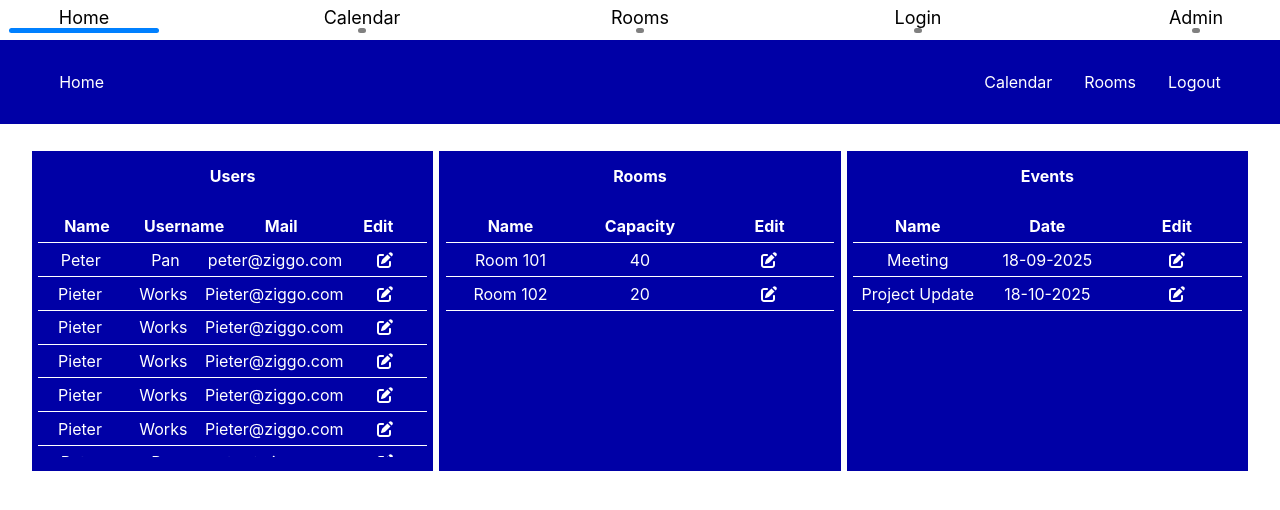
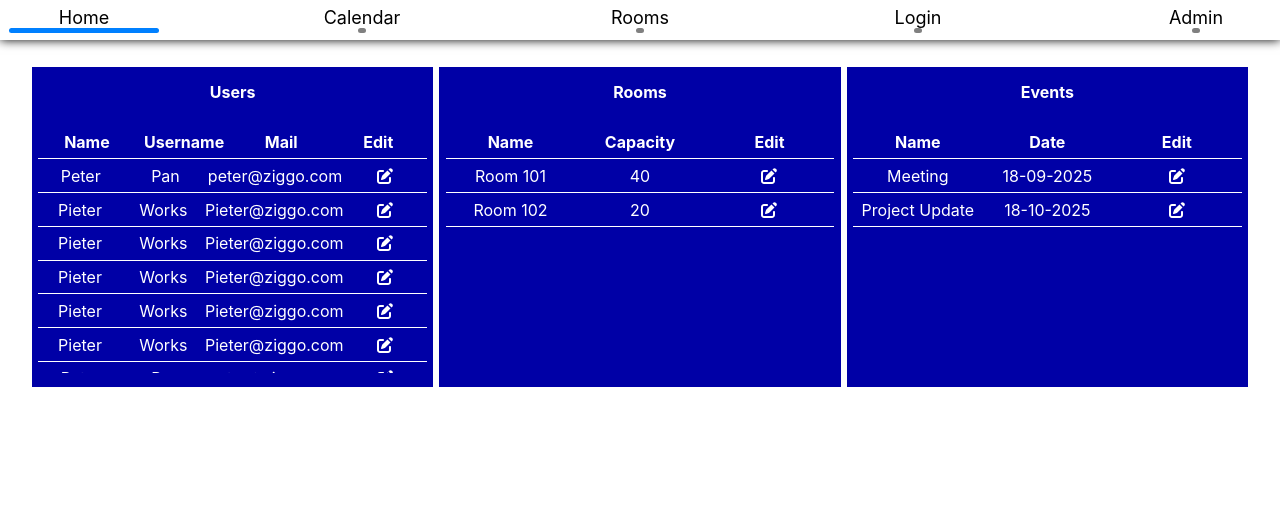
Before and after one commit to Luuk556/project-willem, a React (Create React App) app in the folder calender/: page /admin in a window 1280 px wide. Shown: the top 510 px of the page. Built offline with nearby package versions, Linux system fonts and the light colour scheme.

Commit message:
changed dashboard code

```diff
--- a/calender/src/App.js
+++ b/calender/src/App.js
@@ -2,18 +2,20 @@ import logo from './logo.svg';
 import './App.css';
 import './styling/style.css';
 import Login from './screens/Login/Login.tsx';
+import Hello_world from './screens/Login/hello_world.tsx';
 import AdminDashboard from './screens/admin/dashboard.tsx';
 import Navbar from './components/navbar/navbar.tsx';
 import { BrowserRouter, Routes, Route } from 'react-router-dom';
 
 function App() {
   return (
-    <div className="App">
+    <div className="app">
       <BrowserRouter>
         <Navbar></Navbar>
 
         <Routes>
           <Route path="/login" element={<Login />} />
+          <Route path="/hello_world" element={<Hello_world />} />
           <Route path="/" element={<Login />} />
           <Route path="/admin" element={<AdminDashboard />} />
         </Routes>
--- a/calender/src/components/navbar/navbar.tsx
+++ b/calender/src/components/navbar/navbar.tsx
@@ -53,7 +53,7 @@ const Navbar: React.FC<NavbarProps> = ({ onActiveChange }) => {
 
 
   return (
-    <div className="navbar-container">
+    <header className="navbar-container">
       {Array.from(navbarCells.entries()).map(([key, cell]) => (
         <div
           key={key}
@@ -71,7 +71,7 @@ const Navbar: React.FC<NavbarProps> = ({ onActiveChange }) => {
           />
         </div>
       ))}
-    </div>
+    </header>
   );
 };
 
--- /dev/null
+++ b/calender/src/screens/Login/hello_world.tsx
@@ -0,0 +1,12 @@
+import { FC } from "react"
+
+const Hello_world: FC = () => {
+
+    return(
+        <div>
+            <p>Hello World</p>
+        </div>
+    )
+}
+
+export default Hello_world
--- a/calender/src/screens/admin/dashboard.tsx
+++ b/calender/src/screens/admin/dashboard.tsx
@@ -135,7 +135,7 @@ const eventChanges = (roomChanges: Object, id: Number) => {
 };
 
 return (
-    <div>
+<main>
     <Popup closePopup={() => setPopup(false)} isOpen={popup} >
     { popupType === "users" ? (
         <PopupUsers userData={popupData} saveUserChanges={userChanges}  />
@@ -145,21 +145,6 @@ return (
         <PopupEvents eventData={popupData} saveEventChanges={eventChanges} />
     ): null}
     </Popup>
-        <header className="header">
-            <section className="home">
-                <div className="home__list">
-                    <p className="home__list--item">Home</p>
-                </div>
-            </section>
-            <nav className="navigation">
-                <ul className="navigation__list">
-                    <li className="navigation__list--item">Calendar</li>
-                    <li className="navigation__list--item">Rooms</li>
-                    <li className="navigation__list--item">Logout</li>
-                </ul>
-            </nav>
-        </header>
-
     <div className="admin">
         <div className="userlist">
             <section className="dashboard-card">
@@ -235,7 +220,7 @@ return (
             </section>
         </div>
     </div>
-    </div>
+</main>
 );
 };
 
--- a/calender/src/styling/components/header.scss
+++ /dev/null
@@ -1,32 +0,0 @@
-.header{
-    padding: 2rem 3.7rem;
-    background-color: $blue;
-    display: flex;
-    justify-content: space-between;
-
-    .home{
-
-        &__list{
-
-            &--item{
-                color: $white;
-            }
-        }
-    }
-
-    .navigation{
-
-        &__list{
-            list-style-type: none;
-
-            &--item{
-                display: inline-block;
-                color: $white;
-            }
-
-            &--item:not(:first-child):not(:last-child){
-                margin: 0 2rem;
-            }
-        }
-    }
-}
--- a/calender/src/styling/style.css
+++ b/calender/src/styling/style.css
@@ -4,24 +4,10 @@
   box-sizing: border-box;
 }
 
-.header {
-  padding: 2rem 3.7rem;
-  background-color: #0000a6;
-  display: flex;
-  justify-content: space-between;
-}
-.header .home__list--item {
-  color: #ffffff;
-}
-.header .navigation__list {
-  list-style-type: none;
-}
-.header .navigation__list--item {
-  display: inline-block;
-  color: #ffffff;
-}
-.header .navigation__list--item:not(:first-child):not(:last-child) {
-  margin: 0 2rem;
+.app {
+  min-height: 100dvh;
+  display: grid;
+  grid-template-rows: auto 1fr auto;
 }
 
 .background-login {
--- a/calender/src/styling/style.scss
+++ b/calender/src/styling/style.scss
@@ -4,8 +4,13 @@
     box-sizing: border-box;
 }
 
+.app{
+    min-height: 100dvh;
+    display: grid;
+    grid-template-rows: auto 1fr auto;
+}
+
 @import "variable";
-@import "components/header";
 @import "login/login";
 @import "admin/admin";
 @import "admin/dashboard";
```
Also changed, not shown: 1 other file (tests, documents, lock files or other folders). Lines whose indentation alone changed are shown as unchanged.
